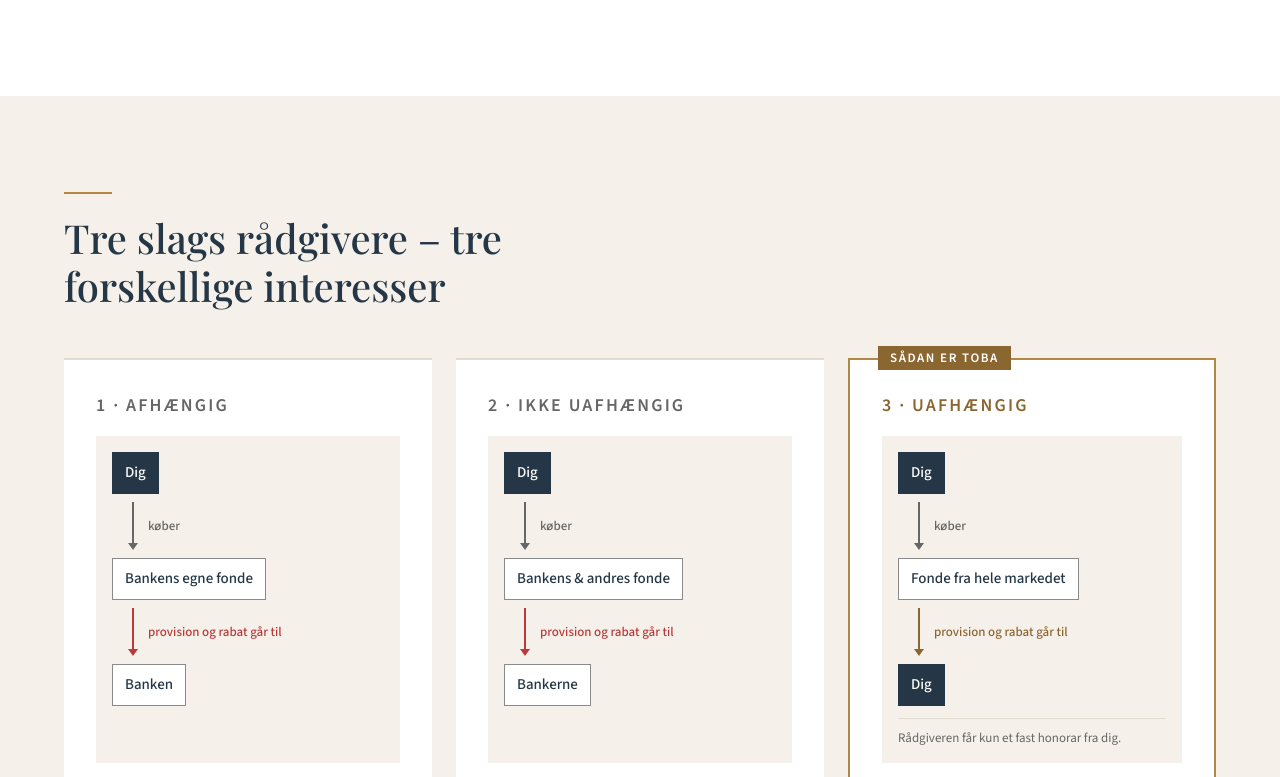
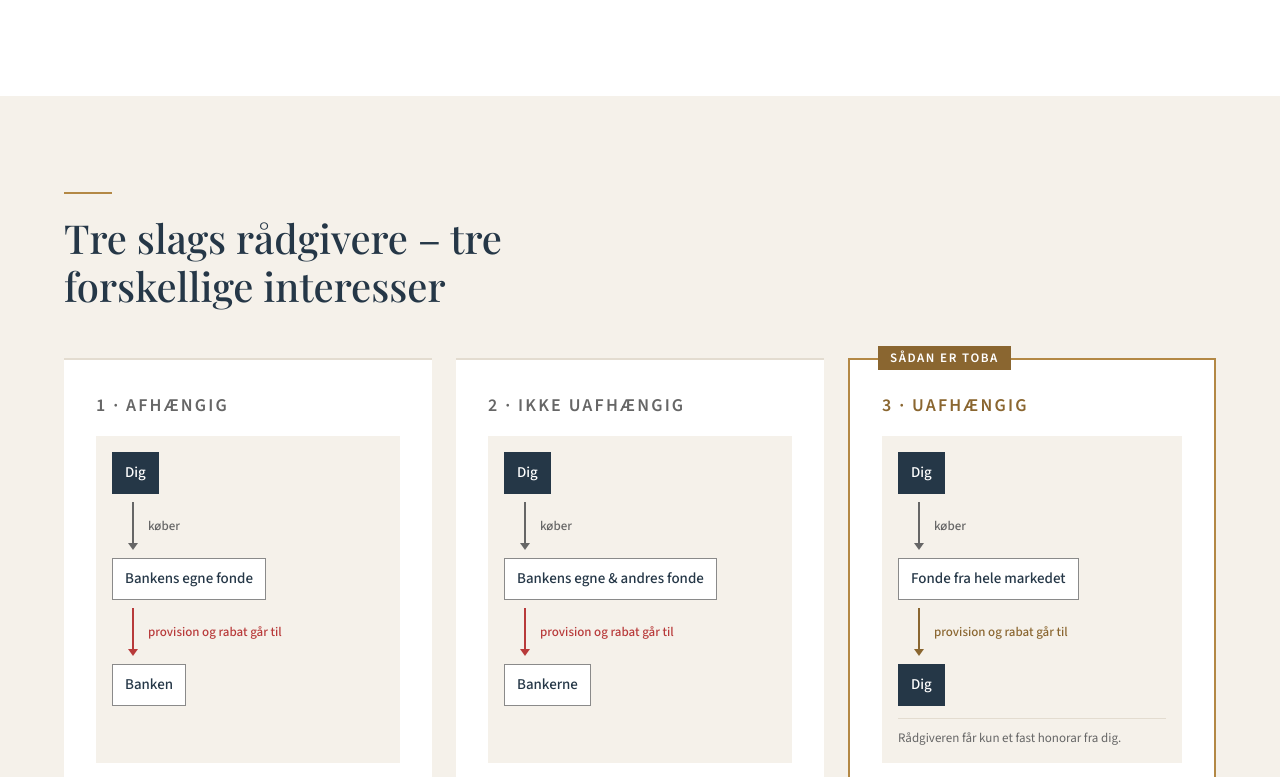
Before and after one commit to sofiaelsberg/toba, a Next.js app: page /uafhaengig-investeringsraadgivning in a window 1280 px wide. Shown: the part 1321-2098 px from the top of the page. Built offline with nearby package versions, Linux system fonts and the light colour scheme; no server answers.

Commit message:
tilføj "egne"

```diff
--- a/src/content/pages/independent.ts
+++ b/src/content/pages/independent.ts
@@ -63,7 +63,7 @@ export const independent = {
         eyebrow: "2 · Ikke uafhængig",
         title: "Ikke uafhængig rådgivning",
         flow: {
-          nodes: [{ label: "Dig", you: true }, { label: "Bankens & andres fonde" }, { label: "Bankerne" }],
+          nodes: [{ label: "Dig", you: true }, { label: "Bankens egne & andres fonde" }, { label: "Bankerne" }],
           steps: [
             { label: "køber", tone: "neutral" },
             { label: "provision og rabat går til", tone: "bad" },
@@ -176,19 +176,23 @@ export const independent = {
   faq: [
     {
       question: "Hvad betyder uafhængig investeringsrådgivning?",
-      answer: "Uafhængig er en betegnelse med konkrete krav i lovgivningen. En uafhængig investeringsrådgiver må ikke beholde provision fra de produkter, der anbefales, må ikke have bånd til banker eller kapitalforvaltere, der er uforenelige med uafhængighed, og skal vælge blandt et bredt udvalg af investeringer på markedet (lov om investeringsrådgivere og boligkreditformidlere, § 9 og § 10).",
+      answer:
+        "Uafhængig er en betegnelse med konkrete krav i lovgivningen. En uafhængig investeringsrådgiver må ikke beholde provision fra de produkter, der anbefales, må ikke have bånd til banker eller kapitalforvaltere, der er uforenelige med uafhængighed, og skal vælge blandt et bredt udvalg af investeringer på markedet (lov om investeringsrådgivere og boligkreditformidlere, § 9 og § 10).",
     },
     {
       question: "Er uvildig det samme som uafhængig?",
-      answer: "Nej, ikke nødvendigvis. Kun “uafhængig” er knyttet til lovens krav. Hvis en investeringsrådgiver ikke er uafhængig, skal det fremgå af virksomhedens hjemmeside – sammen med størrelsen af eventuel provision.",
+      answer:
+        "Nej, ikke nødvendigvis. Kun “uafhængig” er knyttet til lovens krav. Hvis en investeringsrådgiver ikke er uafhængig, skal det fremgå af virksomhedens hjemmeside – sammen med størrelsen af eventuel provision.",
     },
     {
       question: "Hvordan finder jeg ud af, om min rådgiver er uafhængig?",
-      answer: "Spørg, hvordan rådgiveren bliver betalt, og om der er provision eller egne produkter involveret i anbefalingerne. Tjek også rådgiverens hjemmeside, som skal oplyse det, hvis rådgivningen ikke er uafhængig. I vores gratis guide “Hvem spiser din lagkage?” finder du 7 spørgsmål, du bør stille din rådgiver.",
+      answer:
+        "Spørg, hvordan rådgiveren bliver betalt, og om der er provision eller egne produkter involveret i anbefalingerne. Tjek også rådgiverens hjemmeside, som skal oplyse det, hvis rådgivningen ikke er uafhængig. I vores gratis guide “Hvem spiser din lagkage?” finder du 7 spørgsmål, du bør stille din rådgiver.",
     },
     {
       question: "Hvorfor koster uafhængig rådgivning et honorar?",
-      answer: "Fordi rådgiveren ikke må tjene på produkterne, betaler du i stedet et fast, aftalt honorar. Det gør omkostningen synlig. Hos TOBA Advice går de rabatter, vi forhandler hjem hos kapitalforvalterne, desuden ubeskåret videre til dig.",
+      answer:
+        "Fordi rådgiveren ikke må tjene på produkterne, betaler du i stedet et fast, aftalt honorar. Det gør omkostningen synlig. Hos TOBA Advice går de rabatter, vi forhandler hjem hos kapitalforvalterne, desuden ubeskåret videre til dig.",
     },
   ] satisfies FaqItem[],
 
```
